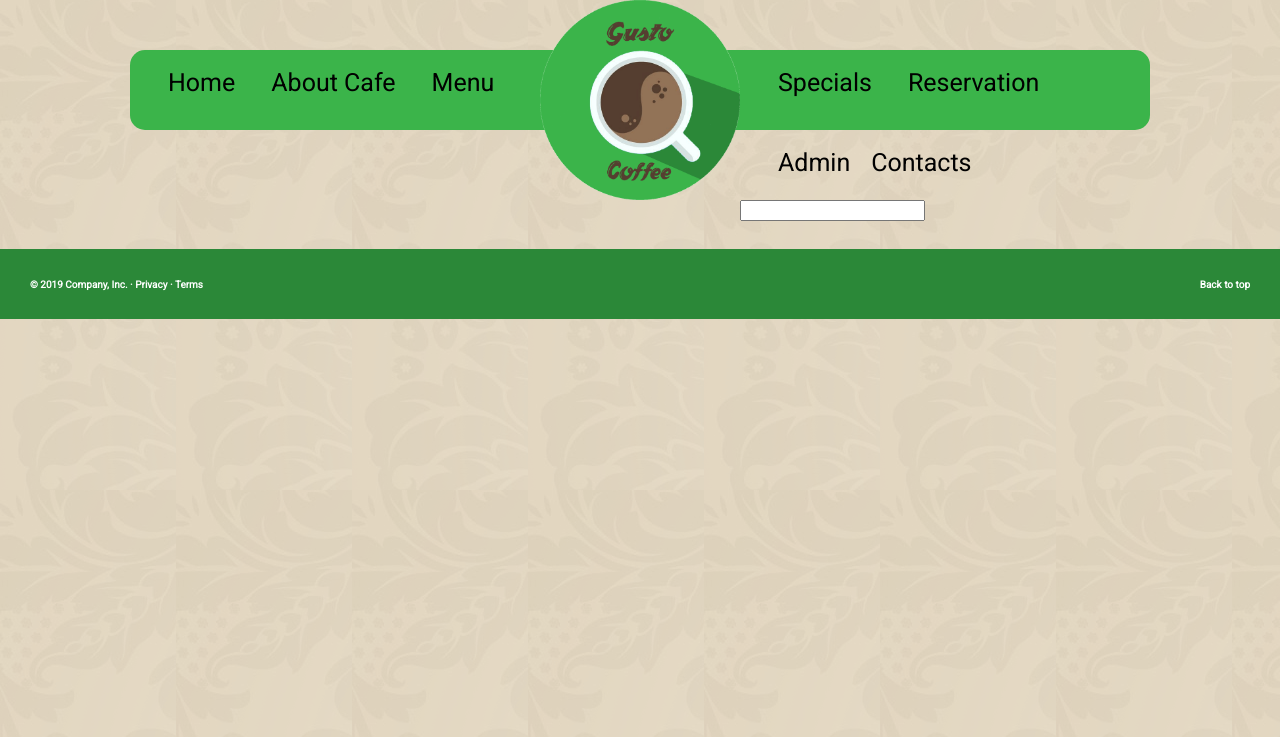
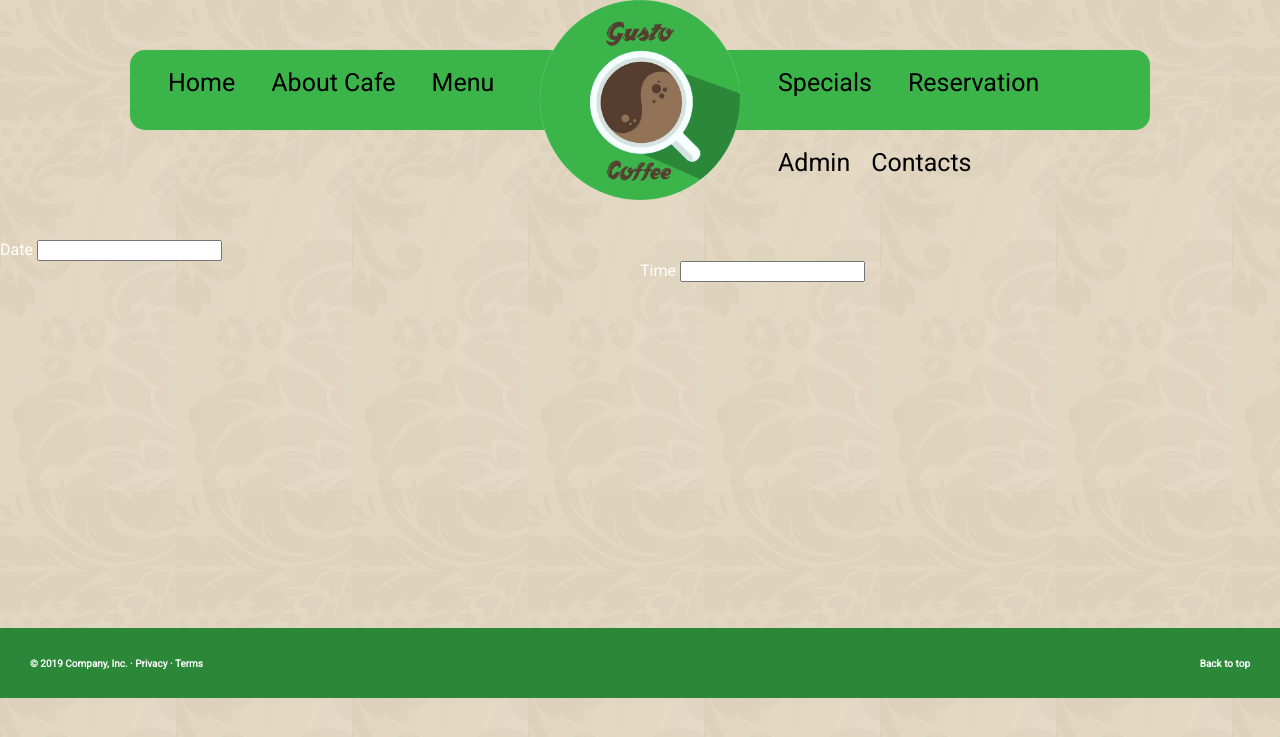
Before and after one commit to Abonia1/Gusto-Coffee, a PHP site: page /reservation.php in a window 1280 px wide. Shown: the top 737 px of the page. Run offline with PHP 8.4, Linux system fonts and the light colour scheme; some libraries are stand-ins or nearby versions.

Commit message:
datepicker

```diff
--- a/reservation.php
+++ b/reservation.php
@@ -4,6 +4,47 @@
     <title></title>
     <link rel="stylesheet" type="text/css" href="css/menu.css" />
     <link rel="stylesheet" type="text/css" href="css/reservation.css" />
+    <script src="jquery.js"></script>
+    <script src="jquery-ui.js"></script>
+    <link rel="stylesheet" href="jquery-ui.css">
+    <meta charset="utf-8">
+    <meta name="viewport" content="width=device-width, initial-scale=1">
+    <title>jQuery UI Datepicker - Default functionality</title>
+    <link rel="stylesheet" href="//code.jquery.com/ui/1.12.1/themes/base/jquery-ui.css">
+    <link rel="stylesheet" href="/resources/demos/style.css">
+    <script src="https://code.jquery.com/jquery-1.12.4.js"></script>
+    <script src="https://code.jquery.com/ui/1.12.1/jquery-ui.js"></script>
+
+    <!-- <link rel="stylesheet" type="text/css" href="jquery.datetimepicker.css"/>
+    <script src="http://ajax.googleapis.com/ajax/libs/jquery/1.10.2/jquery.min.js"></script>
+<script src="jquery.datetimepicker.js"></script> -->
+
+<link rel="stylesheet" href="//cdnjs.cloudflare.com/ajax/libs/timepicker/1.3.5/jquery.timepicker.min.css">
+
+
+    <script>
+        $(function() {
+            $("#datepicker").datepicker();
+        });
+
+        $(document).ready(function(){
+    $('input.timepicker').timepicker({});
+});
+    </script>
+
+    <!-- <script>
+
+$('#demo').datetimepicker({
+
+inline:true,
+
+}); -->
+
+    </script>
+
+
+
+
 </head>
 
 <body>
@@ -11,18 +52,28 @@
     include('menu.php');
     ?>
 
-    <div class="reservation">
 
-        <div class="input-group date" data-provide="datepicker">
-            <input type="text" class="form-control">
-            <div class="input-group-addon">
-                <span class="glyphicon glyphicon-th"></span>
+
+    <div class="container" style="height:50%">
+        <form action="thankyou.php" method="post">
+
+            <div class="col-md-6" style="width:50%;">
+                <label>Date</label>
+                <input type="text" id="datepicker" required="true">
             </div>
-        </div>
+            <div class="col-md-6" style="width:50%;float:right">
+                <label>Time</label>
+                <input type="text" id="timepicker" required="true">
+            </div>
+
+
 
 
 
     </div>
+
+
+
 
     <?php
     include('footer.php');
```
